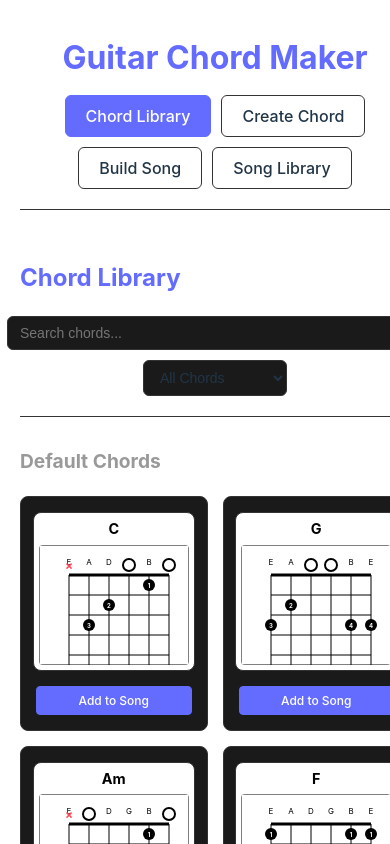
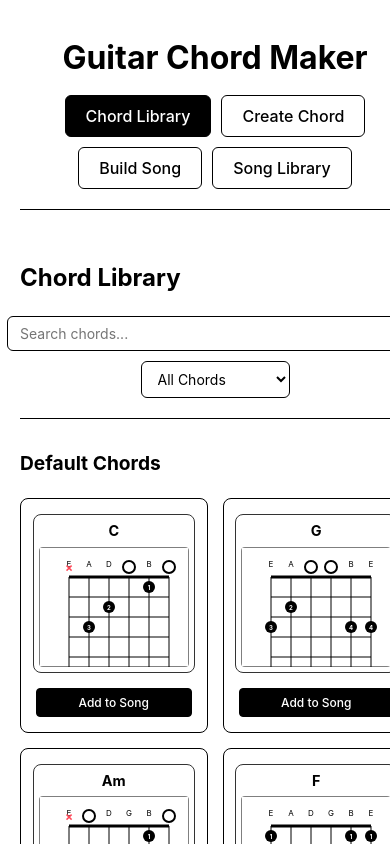
Before and after one commit to renevanosnabrugge/guitar-chord-maker, a React (Vite) app: page / in a window 390 px wide. Shown: the top 844 px of the page. Built offline with nearby package versions, Linux system fonts and the light colour scheme.

Commit message:
Updated color scheme

```diff
--- a/src/App.css
+++ b/src/App.css
@@ -13,13 +13,13 @@
   justify-content: space-between;
   align-items: center;
   padding: 20px 0;
-  border-bottom: 1px solid #333;
+  border-bottom: 1px solid black;
   margin-bottom: 30px;
 }
 
 .nav h1 {
   margin: 0;
-  color: #646cff;
+  color: black;
   font-size: 2rem;
 }
 
@@ -30,23 +30,24 @@
 
 .nav-buttons button {
   padding: 10px 20px;
-  border: 1px solid #333;
-  background: transparent;
-  color: inherit;
+  border: 1px solid black;
+  background: white;
+  color: black;
   border-radius: 6px;
   cursor: pointer;
   transition: all 0.2s;
 }
 
 .nav-buttons button:hover {
-  border-color: #646cff;
-  background: rgba(100, 108, 255, 0.1);
+  background: black;
+  color: white;
+  border-color: black;
 }
 
 .nav-buttons button.active {
-  background: #646cff;
+  background: black;
   color: white;
-  border-color: #646cff;
+  border-color: black;
 }
 
 .main {
@@ -65,3 +66,15 @@
     justify-content: center;
   }
 }
+
+@media (max-width: 768px) {
+  .nav {
+    flex-direction: column;
+    gap: 20px;
+  }
+
+  .nav-buttons {
+    flex-wrap: wrap;
+    justify-content: center;
+  }
+}
--- a/src/components/ChordEditor/ChordEditor.css
+++ b/src/components/ChordEditor/ChordEditor.css
@@ -6,12 +6,12 @@
 .chord-editor__header {
   margin-bottom: 30px;
   padding-bottom: 20px;
-  border-bottom: 1px solid #333;
+  border-bottom: 1px solid black;
 }
 
 .chord-editor__header h2 {
   margin: 0;
-  color: #646cff;
+  color: black;
 }
 
 .chord-editor__content {
@@ -34,26 +34,26 @@
 
 .chord-editor__name-input label {
   font-weight: bold;
-  color: #999;
+  color: black;
 }
 
 .chord-editor__input {
   padding: 12px;
-  border: 1px solid #333;
+  border: 1px solid black;
   border-radius: 6px;
-  background: #1a1a1a;
-  color: inherit;
+  background: white;
+  color: black;
   font-size: 16px;
 }
 
 .chord-editor__input:focus {
-  outline: none;
-  border-color: #646cff;
+  outline: 2px solid black;
+  border-color: black;
 }
 
 .chord-editor__fretboard h3 {
   margin: 0 0 20px 0;
-  color: #999;
+  color: black;
 }
 
 .chord-editor__strings {
@@ -67,9 +67,9 @@
   align-items: center;
   gap: 15px;
   padding: 15px;
-  border: 1px solid #333;
+  border: 1px solid black;
   border-radius: 6px;
-  background: #1a1a1a;
+  background: white;
 }
 
 .chord-editor__string-header {
@@ -78,7 +78,7 @@
 
 .chord-editor__string-name {
   font-weight: bold;
-  color: #646cff;
+  color: black;
   font-size: 18px;
 }
 
@@ -93,22 +93,22 @@
 .chord-editor__fret-controls label,
 .chord-editor__finger-controls label {
   font-size: 12px;
-  color: #999;
+  color: black;
   font-weight: bold;
 }
 
 .chord-editor__select {
   padding: 6px 8px;
-  border: 1px solid #333;
+  border: 1px solid black;
   border-radius: 4px;
-  background: #2a2a2a;
-  color: inherit;
+  background: white;
+  color: black;
   font-size: 14px;
 }
 
 .chord-editor__select:focus {
-  outline: none;
-  border-color: #646cff;
+  outline: 2px solid black;
+  border-color: black;
 }
 
 .chord-editor__actions {
@@ -116,12 +116,12 @@
   gap: 15px;
   justify-content: flex-end;
   padding-top: 20px;
-  border-top: 1px solid #333;
+  border-top: 1px solid black;
 }
 
 .chord-editor__button {
   padding: 12px 24px;
-  border: 1px solid #333;
+  border: 1px solid black;
   border-radius: 6px;
   font-size: 14px;
   font-weight: bold;
@@ -130,24 +130,25 @@
 }
 
 .chord-editor__button--primary {
-  background: #646cff;
-  border-color: #646cff;
+  background: black;
+  border-color: black;
   color: white;
 }
 
 .chord-editor__button--primary:hover {
-  background: #535bf2;
-  border-color: #535bf2;
+  background: #333;
+  border-color: #333;
 }
 
 .chord-editor__button--secondary {
-  background: transparent;
-  color: inherit;
+  background: white;
+  color: black;
 }
 
 .chord-editor__button--secondary:hover {
-  border-color: #646cff;
-  background: rgba(100, 108, 255, 0.1);
+  background: black;
+  color: white;
+  border-color: black;
 }
 
 .chord-editor__preview {
@@ -155,9 +156,9 @@
   flex-direction: column;
   align-items: center;
   padding: 20px;
-  border: 1px solid #333;
+  border: 1px solid black;
   border-radius: 8px;
-  background: #1a1a1a;
+  background: white;
   height: fit-content;
   position: sticky;
   top: 20px;
@@ -165,7 +166,7 @@
 
 .chord-editor__preview h3 {
   margin: 0 0 20px 0;
-  color: #999;
+  color: black;
 }
 
 @media (max-width: 768px) {
--- a/src/components/ChordLibrary/ChordLibrary.css
+++ b/src/components/ChordLibrary/ChordLibrary.css
@@ -9,12 +9,12 @@
   align-items: center;
   margin-bottom: 30px;
   padding-bottom: 20px;
-  border-bottom: 1px solid #333;
+  border-bottom: 1px solid black;
 }
 
 .chord-library__header h2 {
   margin: 0;
-  color: #646cff;
+  color: black;
 }
 
 .chord-library__controls {
@@ -25,31 +25,31 @@
 
 .chord-library__search {
   padding: 8px 12px;
-  border: 1px solid #333;
+  border: 1px solid black;
   border-radius: 6px;
-  background: #1a1a1a;
-  color: inherit;
+  background: white;
+  color: black;
   font-size: 14px;
   width: 200px;
 }
 
 .chord-library__search:focus {
-  outline: none;
-  border-color: #646cff;
+  outline: 2px solid black;
+  border-color: black;
 }
 
 .chord-library__filter {
   padding: 8px 12px;
-  border: 1px solid #333;
+  border: 1px solid black;
   border-radius: 6px;
-  background: #1a1a1a;
-  color: inherit;
+  background: white;
+  color: black;
   font-size: 14px;
 }
 
 .chord-library__filter:focus {
-  outline: none;
-  border-color: #646cff;
+  outline: 2px solid black;
+  border-color: black;
 }
 
 .chord-library__section {
@@ -58,7 +58,7 @@
 
 .chord-library__section h3 {
   margin: 0 0 20px 0;
-  color: #999;
+  color: black;
   font-size: 1.2em;
 }
 
@@ -73,14 +73,14 @@
   flex-direction: column;
   align-items: center;
   padding: 15px;
-  border: 1px solid #333;
+  border: 1px solid black;
   border-radius: 8px;
-  background: #1a1a1a;
+  background: white;
   transition: all 0.2s;
 }
 
 .chord-library__item:hover {
-  border-color: #646cff;
+  border-color: black;
   transform: translateY(-2px);
   box-shadow: 0 4px 8px rgba(0, 0, 0, 0.3);
 }
@@ -95,49 +95,49 @@
 
 .chord-library__action {
   padding: 6px 12px;
-  border: 1px solid #333;
+  border: 1px solid black;
   border-radius: 4px;
-  background: transparent;
-  color: inherit;
+  background: white;
+  color: black;
   font-size: 12px;
   cursor: pointer;
   transition: all 0.2s;
 }
 
 .chord-library__action--select {
-  background: #646cff;
-  border-color: #646cff;
+  background: black;
+  border-color: black;
   color: white;
 }
 
 .chord-library__action--select:hover {
-  background: #535bf2;
+  background: #333;
 }
 
 .chord-library__action--edit {
-  border-color: #ffa502;
-  color: #ffa502;
+  border-color: black;
+  color: black;
 }
 
 .chord-library__action--edit:hover {
-  background: #ffa502;
+  background: black;
   color: white;
 }
 
 .chord-library__action--delete {
-  border-color: #ff4757;
-  color: #ff4757;
+  border-color: black;
+  color: black;
 }
 
 .chord-library__action--delete:hover {
-  background: #ff4757;
+  background: black;
   color: white;
 }
 
 .chord-library__empty {
   text-align: center;
   padding: 60px 20px;
-  color: #999;
+  color: black;
 }
 
 .chord-library__empty p {
--- a/src/components/SongBuilder/SongBuilder.css
+++ b/src/components/SongBuilder/SongBuilder.css
@@ -6,12 +6,12 @@
 .song-builder__header {
   margin-bottom: 30px;
   padding-bottom: 20px;
-  border-bottom: 1px solid #333;
+  border-bottom: 1px solid black;
 }
 
 .song-builder__header h2 {
   margin: 0;
-  color: #646cff;
+  color: black;
 }
 
 .song-builder__content {
@@ -21,8 +21,8 @@
 }
 
 .song-builder__sidebar {
-  background: #1a1a1a;
-  border: 1px solid #333;
+  background: white;
+  border: 1px solid black;
   border-radius: 8px;
   padding: 20px;
   height: fit-content;
@@ -32,7 +32,7 @@
 
 .song-builder__chord-picker h3 {
   margin: 0 0 20px 0;
-  color: #999;
+  color: black;
 }
 
 .song-builder__chord-grid {
@@ -48,22 +48,22 @@
   flex-direction: column;
   align-items: center;
   padding: 10px;
-  border: 1px solid #333;
+  border: 1px solid black;
   border-radius: 6px;
-  background: #2a2a2a;
+  background: white;
   cursor: pointer;
   transition: all 0.2s;
 }
 
 .song-builder__chord-item:hover {
-  border-color: #646cff;
+  border-color: black;
   transform: translateY(-1px);
 }
 
 .song-builder__chord-name {
   margin-top: 5px;
   font-size: 12px;
-  color: #999;
+  color: black;
   font-weight: bold;
 }
 
@@ -74,15 +74,15 @@
 }
 
 .song-builder__metadata {
-  background: #1a1a1a;
-  border: 1px solid #333;
+  background: white;
+  border: 1px solid black;
   border-radius: 8px;
   padding: 20px;
 }
 
 .song-builder__metadata h3 {
   margin: 0 0 20px 0;
-  color: #999;
+  color: black;
 }
 
 .song-builder__form {
@@ -105,7 +105,7 @@
 
 .song-builder__form-group label {
   font-weight: bold;
-  color: #999;
+  color: black;
   font-size: 14px;
 }
 
@@ -113,9 +113,9 @@
 .song-builder__select,
 .song-builder__textarea {
   padding: 10px;
-  border: 1px solid #333;
+  border: 1px solid black;
   border-radius: 6px;
-  background: #2a2a2a;
+  background: white;
   color: inherit;
   font-size: 14px;
 }
@@ -124,7 +124,7 @@
 .song-builder__select:focus,
 .song-builder__textarea:focus {
   outline: none;
-  border-color: #646cff;
+  border-color: black;
 }
 
 .song-builder__textarea {
@@ -133,22 +133,22 @@
 }
 
 .song-builder__sequence {
-  background: #1a1a1a;
-  border: 1px solid #333;
+  background: white;
+  border: 1px solid black;
   border-radius: 8px;
   padding: 20px;
 }
 
 .song-builder__sequence h3 {
   margin: 0 0 20px 0;
-  color: #999;
+  color: black;
 }
 
 .song-builder__empty {
   text-align: center;
   padding: 40px 20px;
-  color: #666;
-  border: 2px dashed #333;
+  color: black;
+  border: 2px dashed black;
   border-radius: 8px;
 }
 
@@ -166,9 +166,9 @@
 }
 
 .song-builder__sequence-chord {
-  border: 1px solid #333;
+  border: 1px solid black;
   border-radius: 6px;
-  background: #2a2a2a;
+  background: white;
   padding: 10px;
 }
 
@@ -180,7 +180,7 @@
 .song-builder__sequence-button {
   width: 24px;
   height: 24px;
-  border: 1px solid #333;
+  border: 1px solid black;
   border-radius: 4px;
   background: transparent;
   color: inherit;
@@ -193,7 +193,7 @@
 }
 
 .song-builder__sequence-button:hover {
-  border-color: #646cff;
+  border-color: black;
   background: rgba(100, 108, 255, 0.1);
 }
 
@@ -212,12 +212,12 @@
   gap: 15px;
   justify-content: flex-end;
   padding-top: 20px;
-  border-top: 1px solid #333;
+  border-top: 1px solid black;
 }
 
 .song-builder__button {
   padding: 12px 24px;
-  border: 1px solid #333;
+  border: 1px solid black;
   border-radius: 6px;
   font-size: 14px;
   font-weight: bold;
@@ -226,8 +226,8 @@
 }
 
 .song-builder__button--primary {
-  background: #646cff;
-  border-color: #646cff;
+  background: black;
+  border-color: black;
   color: white;
 }
 
@@ -242,7 +242,7 @@
 }
 
 .song-builder__button--secondary:hover {
-  border-color: #646cff;
+  border-color: black;
   background: rgba(100, 108, 255, 0.1);
 }
 
--- a/src/index.css
+++ b/src/index.css
@@ -2,11 +2,8 @@
   font-family: Inter, system-ui, Avenir, Helvetica, Arial, sans-serif;
   line-height: 1.5;
   font-weight: 400;
-
-  color-scheme: light dark;
-  color: rgba(255, 255, 255, 0.87);
-  background-color: #242424;
-
+  color: black;
+  background-color: white;
   font-synthesis: none;
   text-rendering: optimizeLegibility;
   -webkit-font-smoothing: antialiased;
@@ -16,11 +13,11 @@
 
 a {
   font-weight: 500;
-  color: #646cff;
+  color: black;
   text-decoration: inherit;
 }
 a:hover {
-  color: #535bf2;
+  color: #333;
 }
 
 body {
@@ -38,32 +35,37 @@ h1 {
 
 button {
   border-radius: 8px;
-  border: 1px solid transparent;
+  border: 1px solid black;
   padding: 0.6em 1.2em;
   font-size: 1em;
   font-weight: 500;
   font-family: inherit;
-  background-color: #1a1a1a;
+  background-color: white;
+  color: black;
   cursor: pointer;
-  transition: border-color 0.25s;
+  transition: all 0.25s;
 }
 button:hover {
-  border-color: #646cff;
+  background-color: black;
+  color: white;
+  border-color: black;
 }
 button:focus,
 button:focus-visible {
-  outline: 4px auto -webkit-focus-ring-color;
+  outline: 2px solid black;
 }
 
-@media (prefers-color-scheme: light) {
-  :root {
-    color: #213547;
-    background-color: #ffffff;
-  }
-  a:hover {
-    color: #747bff;
-  }
-  button {
-    background-color: #f9f9f9;
-  }
+/* Input styling */
+input, select, textarea {
+  background-color: white;
+  color: black;
+  border: 1px solid black;
+  border-radius: 4px;
+  padding: 0.5em;
+  font-family: inherit;
 }
+
+input:focus, select:focus, textarea:focus {
+  outline: 2px solid black;
+  border-color: black;
+}
```
Also changed, not shown: src/components/SongLibrary/SongLibrary.css (+42 -42 lines).
